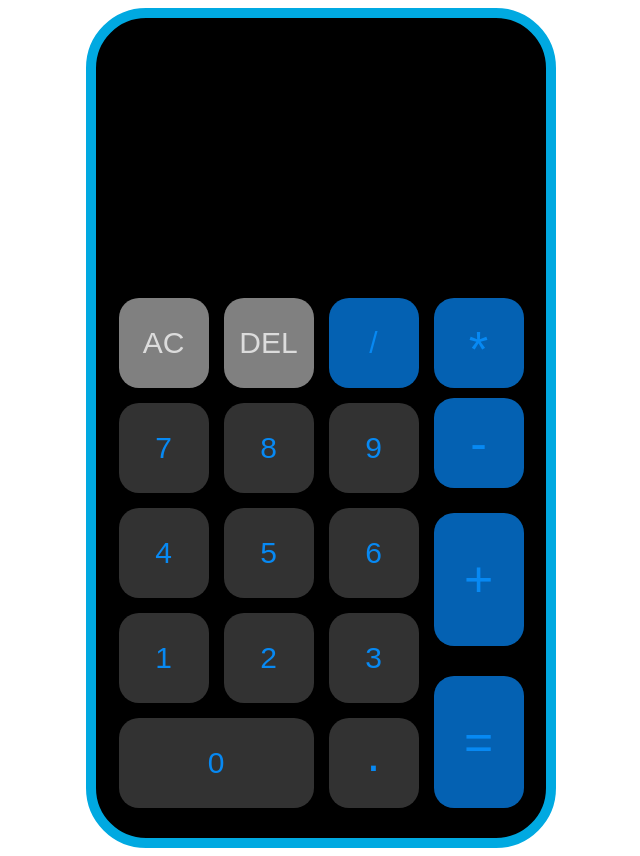
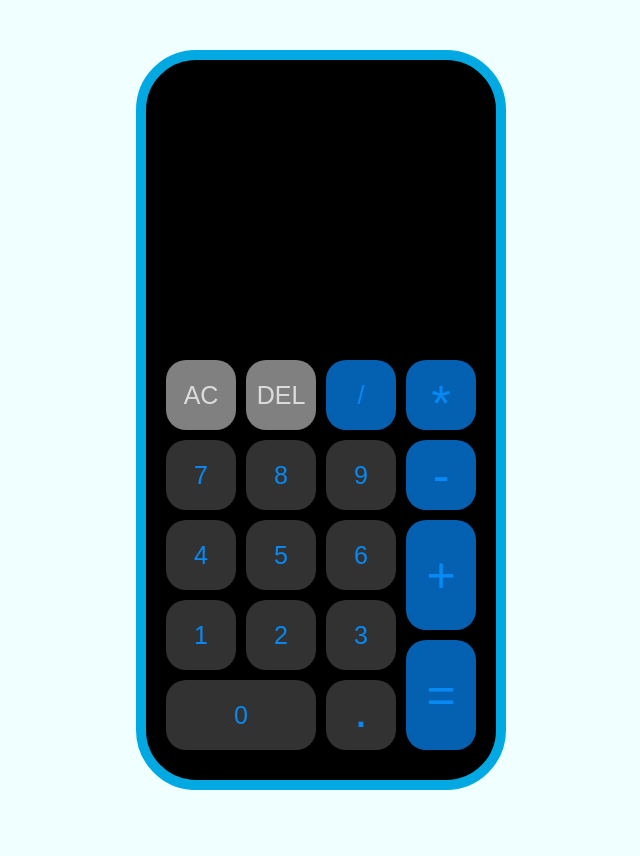
Before and after one commit to batsyKun/calculator, a plain HTML site: page index.html in a window 1280 px wide. Shown: the whole page, without its empty margins (319-959 px from the left). After the commit the page ends 800 px from the top, so only its background shows below. Drawn offline with Linux system fonts and the light colour scheme.

Commit message:
functional when buttons are clicked

```diff
--- a/scripts.js
+++ b/scripts.js
@@ -29,19 +29,16 @@ function miniDisplayFn(operator) {
         let displayContent1 = display.textContent;
         if (displayContent1.endsWith('*') || displayContent1.endsWith('/') || displayContent1.endsWith('+') || displayContent1.endsWith('-')) {
             displayContent1 = displayContent1.slice(0, -1);
-            console.log(displayContent1)
             display.textContent = displayContent1;}
             num = display.textContent;
             operands = num.split(/[-+*/]/);
             operators = num.match(/[-+*/]/g);
             let sum = parseFloat(operands[0]);
             for(let i = 0; i < operators.length; i++){
-                console.log(operands[i+1]);
                 let currentOperand = parseFloat(operands[i+1]);
                 let currentOperator = operators[i]
                 if (currentOperator === "+") {
                     sum += currentOperand;
-                    console.log(sum)
                 } else if (currentOperator === "-") {
                     sum -= currentOperand;
                 } else if (currentOperator === "*") {
--- a/styles.css
+++ b/styles.css
@@ -1,23 +1,26 @@
 body{
     color: wheat;
     font-family: 'Lato', sans-serif;
+    background-color: azure;
+    margin-top: 50px;
 }
 
 #display, #miniDisplay {
    text-align: right;
    /* vertical-align:text-bottom; */
-   width: 420px;
+   width: 320px;
    margin-right: 10px;
    word-wrap: break-word;
    word-break: break-all;
 }
 
 #miniDisplay {
+   padding-top: 20px;
    min-height: 150px;
    font-size: 50px;
    /* line-height: 50px; */
    color: white;
-   line-height: 170px;
+   /* line-height: 170px; */
 
 
 
@@ -33,7 +36,7 @@ body{
 
 .calculator {
    border-radius: 60px;
-   width: 440px;
+   width: 340px;
    margin-left: auto;
    margin-right: auto;
    background-color: black;
@@ -47,9 +50,9 @@ body{
 
 #calBtn {
     display: grid;
-    gap: 15px;
-    grid-template-columns:repeat(3, 90px);
-    grid-template-rows:repeat(5, 90px);
+    gap: 10px;
+    grid-template-columns:repeat(3, 70px);
+    grid-template-rows:repeat(5, 70px);
 
 
 }
@@ -59,7 +62,7 @@ body{
 }
 .calc{
     display: flex;
-    gap: 15px;
+    gap: 10px;
 }
 
 
@@ -71,12 +74,12 @@ body{
  .sideBtn {
     display: flex;
     flex-direction: column;
-    gap: 25px;
+    gap: 10px;
  }
 
  .sideBtn > div >button {
-    width: 90px;
-    height: 90px;
+    width: 70px;
+    height: 70px;
     background-color: rgb(4, 97, 178);
     font-size: 50px;
  }
@@ -95,13 +98,20 @@ body{
  .sideBtnChild2{
     display: flex;
     flex-direction: column;
-    gap: 30px;
+    gap: 10px;
     flex: 1 0 100px;
  }
  button {
     border-radius: 20px;
     border: 0;
-    font-size: 30px;
+    font-size: 25px;
     color: rgb(7, 137, 243);
     font-weight: 500;
  }
+
+
+
+ button:hover {
+   opacity: 0.8;
+   font-size: 30px;
+ }
```
